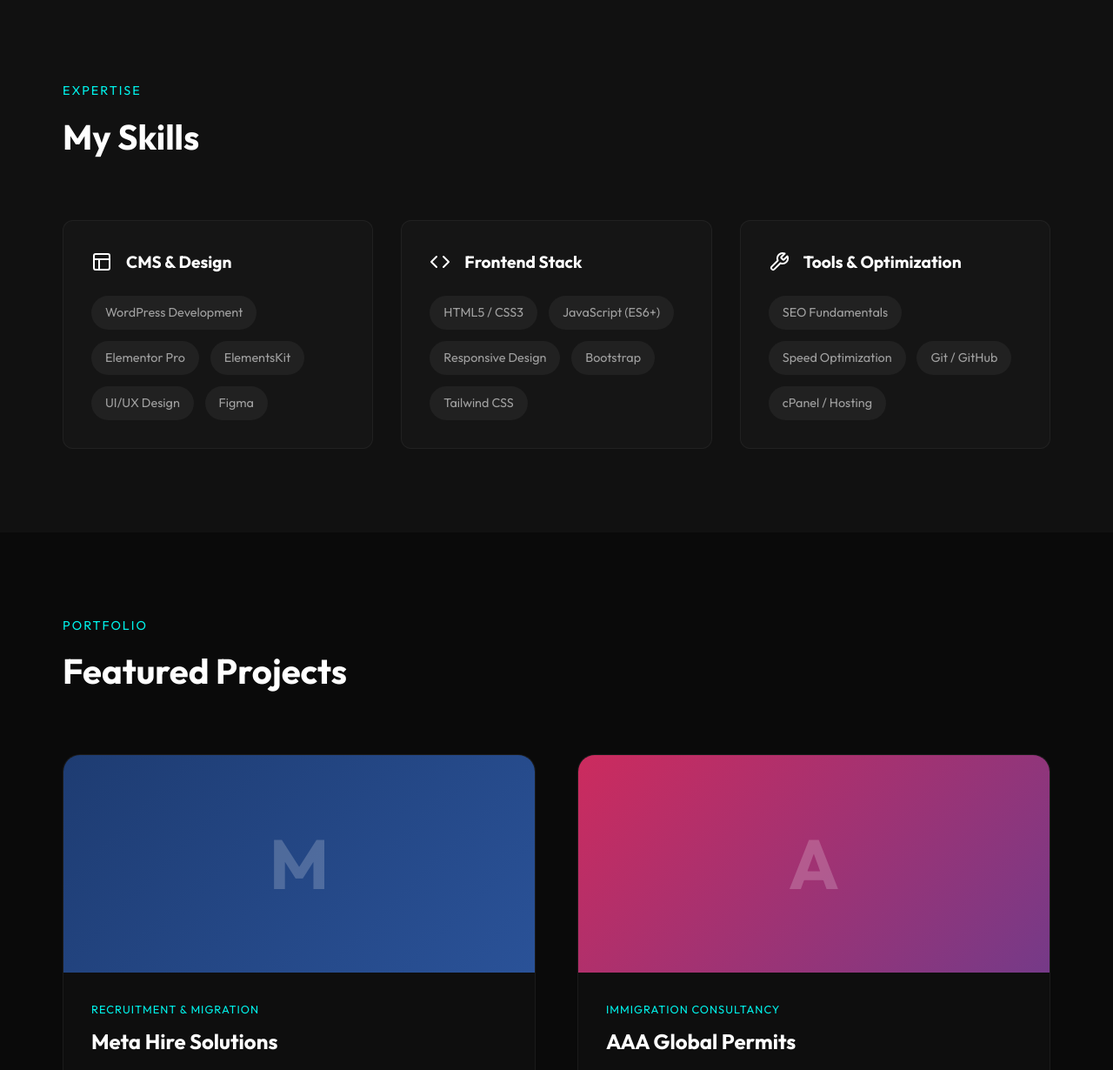
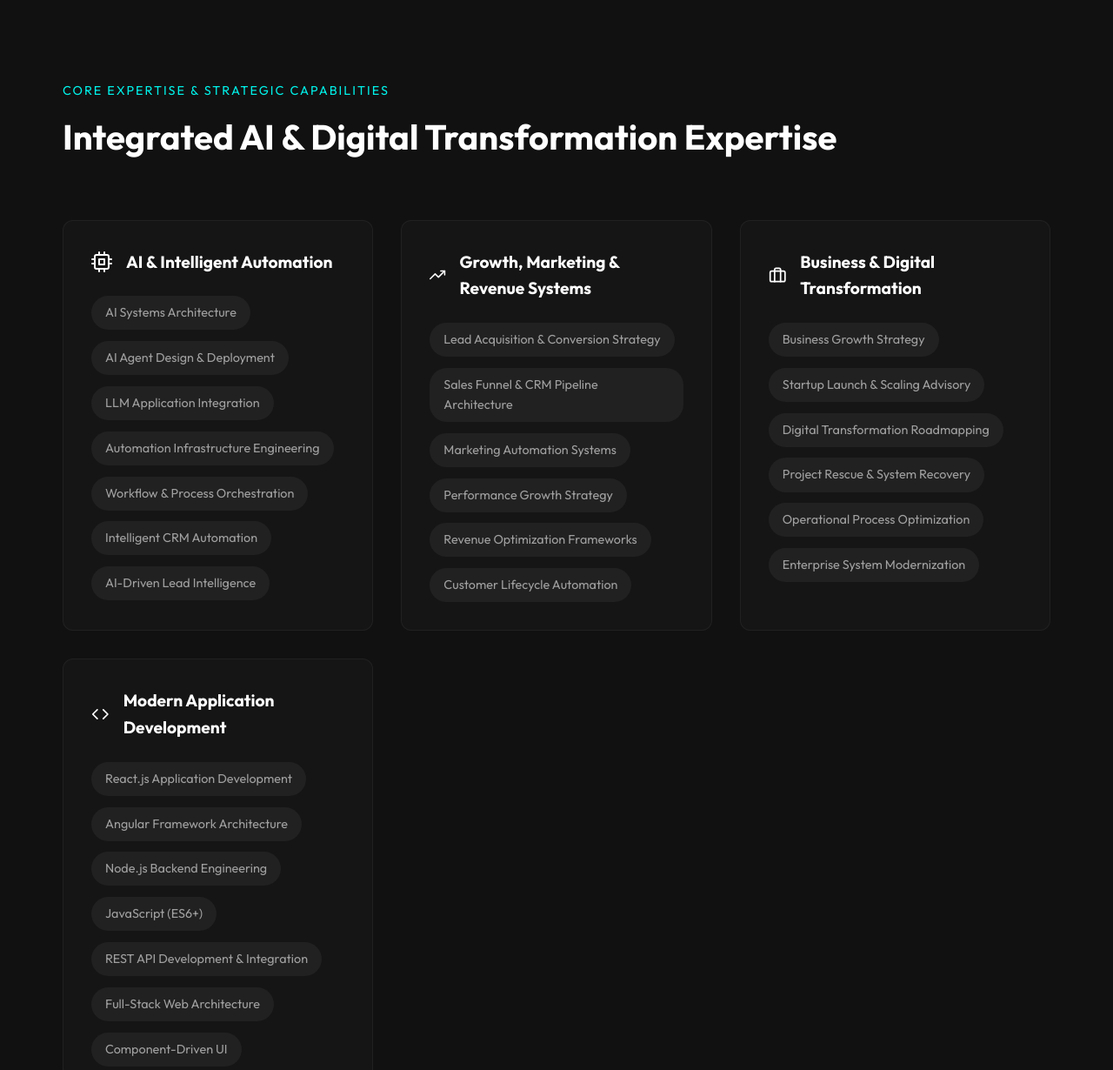
Before and after one commit to sshyamivz-cyber/Sreeshyam-sankaran---personal-portfolio, a plain HTML site: page index.html in a window 1280 px wide. Shown: the part 1907-3137 px from the top of the page at 87% size. Drawn offline with nearby package versions, Linux system fonts and the light colour scheme.

Commit message:
Updated skills section with AI Growth strategy categories

```diff
--- a/index.html
+++ b/index.html
@@ -126,40 +126,83 @@
         <section id="skills" class="section skills-section">
             <div class="container">
                 <div class="section-header reveal">
-                    <span class="subtitle">Expertise</span>
-                    <h2>My Skills</h2>
+                    <span class="subtitle">Core Expertise & Strategic Capabilities</span>
+                    <h2>Integrated AI & Digital Transformation Expertise</h2>
                 </div>
 
                 <div class="skills-grid">
+                    <!-- Category 1 -->
                     <div class="skill-category reveal">
-                        <h3><i data-feather="layout"></i> CMS & Design</h3>
+                        <h3><i data-feather="cpu"></i> AI & Intelligent Automation</h3>
                         <div class="skill-tags">
-                            <span class="skill-tag">WordPress Development</span>
-                            <span class="skill-tag">Elementor Pro</span>
-                            <span class="skill-tag">ElementsKit</span>
-                            <span class="skill-tag">UI/UX Design</span>
-                            <span class="skill-tag">Figma</span>
+                            <span class="skill-tag">AI Systems Architecture</span>
+                            <span class="skill-tag">AI Agent Design & Deployment</span>
+                            <span class="skill-tag">LLM Application Integration</span>
+                            <span class="skill-tag">Automation Infrastructure Engineering</span>
+                            <span class="skill-tag">Workflow & Process Orchestration</span>
+                            <span class="skill-tag">Intelligent CRM Automation</span>
+                            <span class="skill-tag">AI-Driven Lead Intelligence</span>
                         </div>
                     </div>
 
-                    <div class="skill-category reveal">
-                        <h3><i data-feather="code"></i> Frontend Stack</h3>
+                    <!-- Category 2 -->
+                    <div class="skill-category reveal delay-1">
+                        <h3><i data-feather="trending-up"></i> Growth, Marketing & Revenue Systems</h3>
                         <div class="skill-tags">
-                            <span class="skill-tag">HTML5 / CSS3</span>
-                            <span class="skill-tag">JavaScript (ES6+)</span>
-                            <span class="skill-tag">Responsive Design</span>
-                            <span class="skill-tag">Bootstrap</span>
-                            <span class="skill-tag">Tailwind CSS</span>
+                            <span class="skill-tag">Lead Acquisition & Conversion Strategy</span>
+                            <span class="skill-tag">Sales Funnel & CRM Pipeline Architecture</span>
+                            <span class="skill-tag">Marketing Automation Systems</span>
+                            <span class="skill-tag">Performance Growth Strategy</span>
+                            <span class="skill-tag">Revenue Optimization Frameworks</span>
+                            <span class="skill-tag">Customer Lifecycle Automation</span>
                         </div>
                     </div>
 
-                    <div class="skill-category reveal">
-                        <h3><i data-feather="tool"></i> Tools & Optimization</h3>
+                    <!-- Category 3 -->
+                    <div class="skill-category reveal delay-2">
+                        <h3><i data-feather="briefcase"></i> Business & Digital Transformation</h3>
                         <div class="skill-tags">
-                            <span class="skill-tag">SEO Fundamentals</span>
-                            <span class="skill-tag">Speed Optimization</span>
-                            <span class="skill-tag">Git / GitHub</span>
-                            <span class="skill-tag">cPanel / Hosting</span>
+                            <span class="skill-tag">Business Growth Strategy</span>
+                            <span class="skill-tag">Startup Launch & Scaling Advisory</span>
+                            <span class="skill-tag">Digital Transformation Roadmapping</span>
+                            <span class="skill-tag">Project Rescue & System Recovery</span>
+                            <span class="skill-tag">Operational Process Optimization</span>
+                            <span class="skill-tag">Enterprise System Modernization</span>
+                        </div>
+                    </div>
+
+                    <!-- Category 4 -->
+                    <div class="skill-category reveal delay-3">
+                        <h3><i data-feather="code"></i> Modern Application Development</h3>
+                        <div class="skill-tags">
+                            <span class="skill-tag">React.js Application Development</span>
+                            <span class="skill-tag">Angular Framework Architecture</span>
+                            <span class="skill-tag">Node.js Backend Engineering</span>
+                            <span class="skill-tag">JavaScript (ES6+)</span>
+                            <span class="skill-tag">REST API Development & Integration</span>
+                            <span class="skill-tag">Full-Stack Web Architecture</span>
+                            <span class="skill-tag">Component-Driven UI</span>
+                            <span class="skill-tag">
+                                <a href="https://github.com/sshyamivz-cyber" target="_blank"
+                                    style="color: inherit; text-decoration: none;">
+                                    <i data-feather="github"
+                                        style="width: 12px; height: 12px; margin-right: 4px;"></i>GitHub & Git
+                                </a>
+                            </span>
+                        </div>
+                    </div>
+
+                    <!-- Category 5 -->
+                    <div class="skill-category reveal delay-4"
+                        style="grid-column: 1 / -1; max-width: 800px; margin: 0 auto;">
+                        <h3><i data-feather="zap"></i> Creative Engineering & Rapid Prototyping</h3>
+                        <div class="skill-tags" style="justify-content: center;">
+                            <span class="skill-tag">AI-Augmented "Vibe Coding" & Creative Development</span>
+                            <span class="skill-tag">Rapid AI-Assisted Development</span>
+                            <span class="skill-tag">Prompt Engineering & AI-Augmented Coding</span>
+                            <span class="skill-tag">Experimental Product Prototyping</span>
+                            <span class="skill-tag">Lean MVP Development</span>
+                            <span class="skill-tag">Human + AI Collaborative Development Workflows</span>
                         </div>
                     </div>
                 </div>
```
